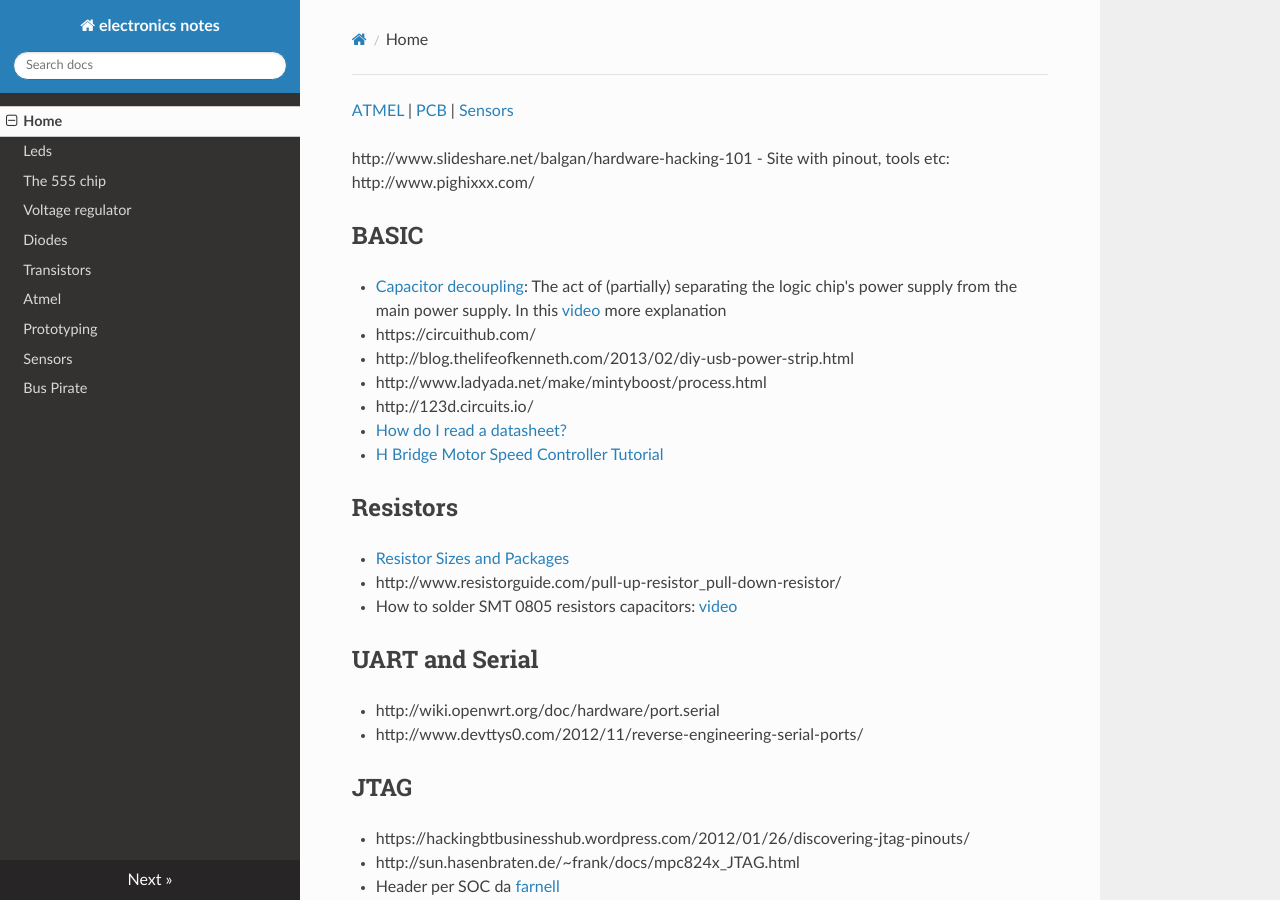
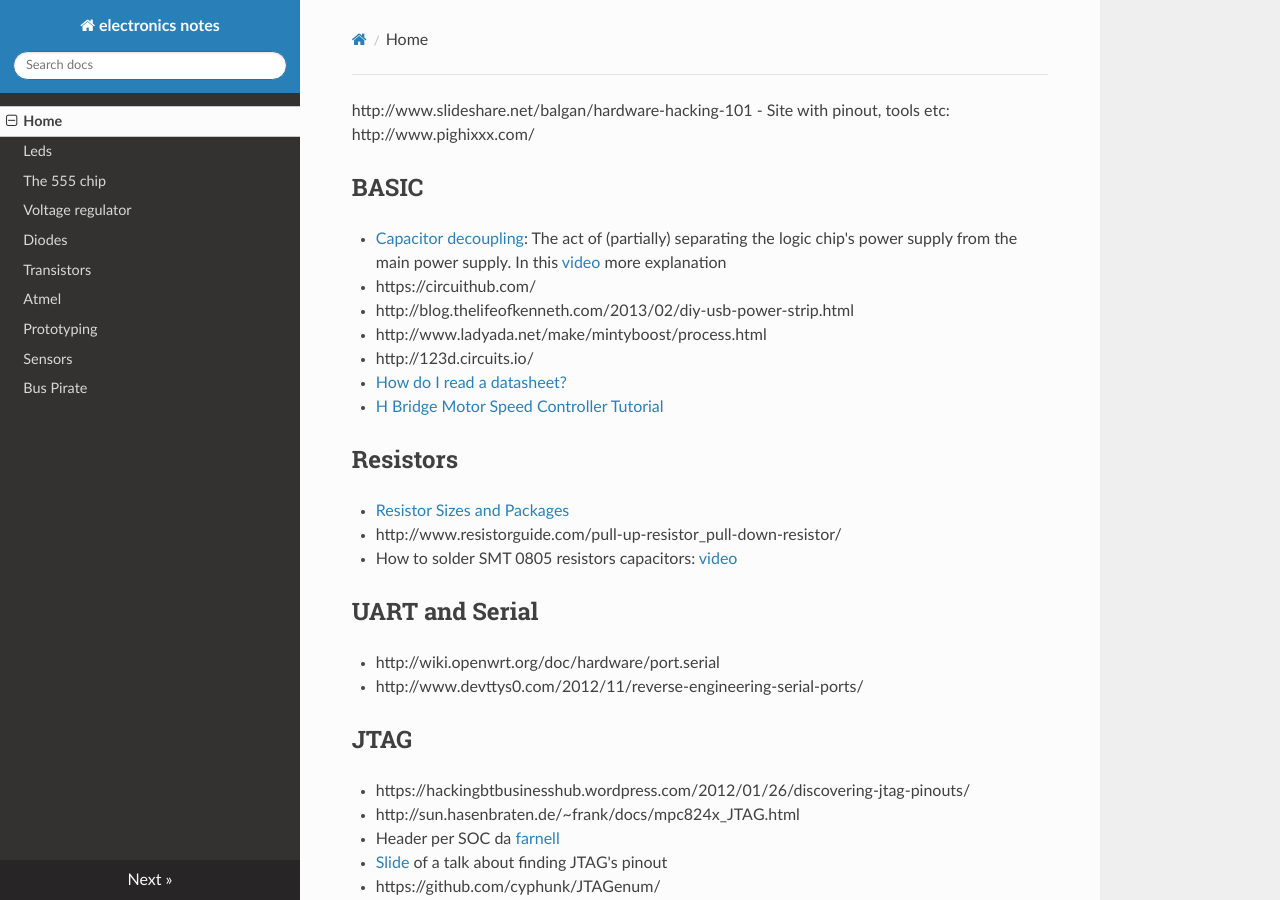
Before and after one commit to gipi/electronics-notes, an MkDocs documentation site: the page built from docs/index.md, in a window 1280 px wide and 900 px high. Built offline with MkDocs 1.6.1, drawn with Linux system fonts in a browser that asks for light colours; nearby versions of some CDN libraries; old or Windows-style settings are respelled for this version of MkDocs.

Commit message:
Remove obsolete header.

```diff
--- a/docs/index.md
+++ b/docs/index.md
@@ -1,4 +1,3 @@
-[ATMEL](#file-atmel-md) | [PCB](#file-pcb-md) | [Sensors](#file-sensors-md)
 
 http://www.slideshare.net/balgan/hardware-hacking-101
  - Site with pinout, tools etc: http://www.pighixxx.com/
```
